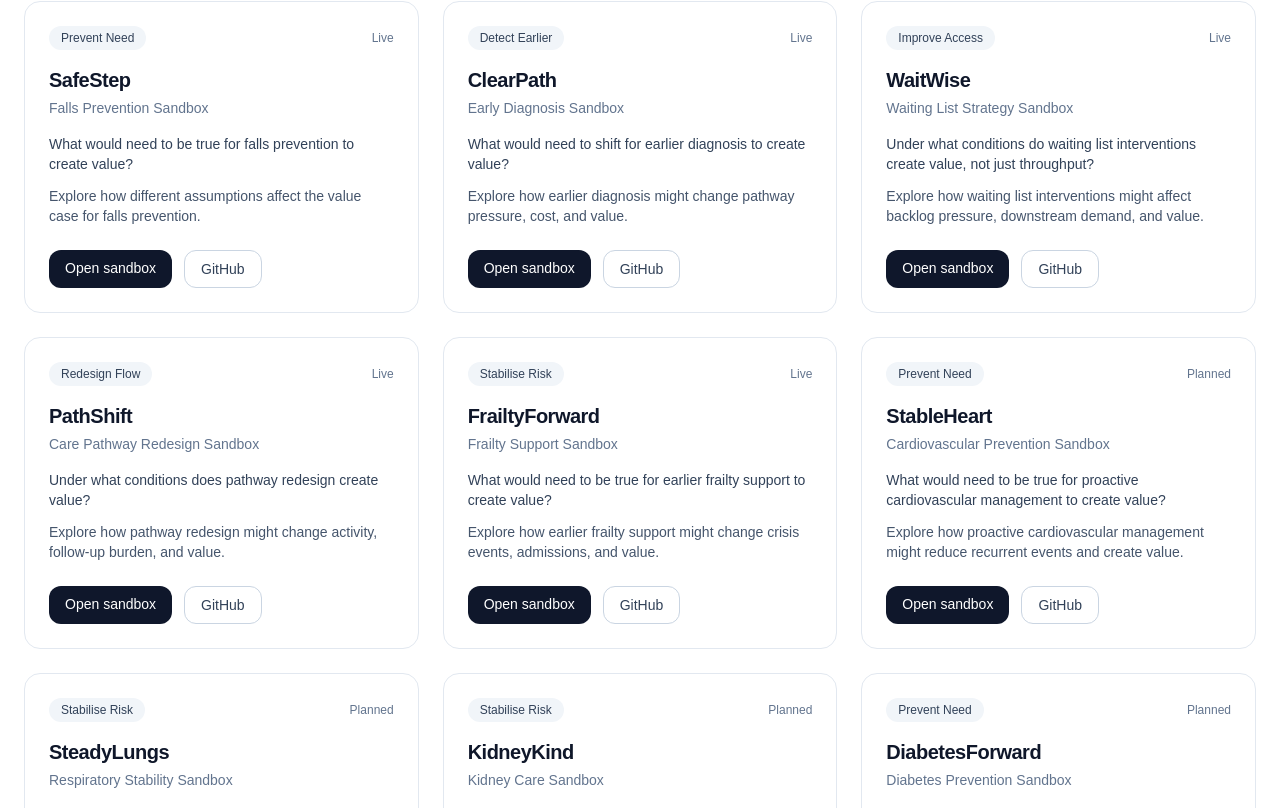
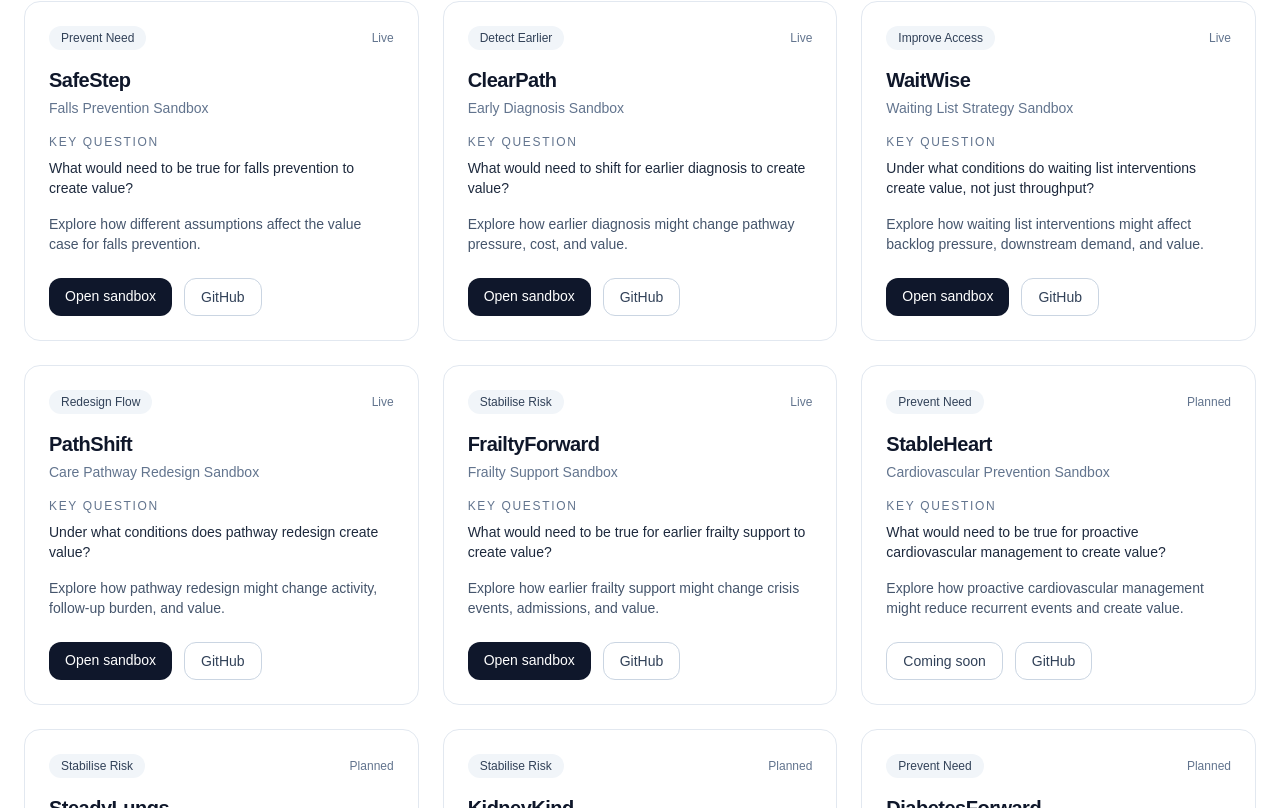
Before and after one commit to olivercareyncl/health-economics-scenario-lab, a Next.js app in the folder site/: page /sandboxes in a window 1280 px wide. Shown: the part 332-1140 px from the top of the page. Built offline with nearby package versions, Linux system fonts and the light colour scheme.

Commit message:
Update sandbox-card.tsx

```diff
--- a/site/src/components/sandbox-card.tsx
+++ b/site/src/components/sandbox-card.tsx
@@ -2,6 +2,10 @@ import Link from "next/link";
 import type { AppItem } from "@/data/apps";
 
 export default function SandboxCard({ app }: { app: AppItem }) {
+  const isLive = app.status === "Live";
+  const primaryHref = isLive ? app.liveUrl : "/sandboxes";
+  const primaryLabel = isLive ? "Open sandbox" : "Coming soon";
+
   return (
     <article className="rounded-2xl border border-slate-200 bg-white p-6">
       <div className="flex items-center justify-between gap-4">
@@ -14,16 +18,27 @@ export default function SandboxCard({ app }: { app: AppItem }) {
       <h3 className="mt-4 text-xl font-semibold tracking-tight">{app.name}</h3>
       <p className="mt-1 text-sm text-slate-500">{app.descriptor}</p>
 
-      <p className="mt-4 text-sm text-slate-700">{app.question}</p>
-      <p className="mt-3 text-sm text-slate-600">{app.shortDescription}</p>
+      <div className="mt-4">
+        <p className="text-xs font-medium uppercase tracking-[0.14em] text-slate-500">
+          Key question
+        </p>
+        <p className="mt-2 text-sm text-slate-800">{app.question}</p>
+      </div>
+
+      <p className="mt-4 text-sm text-slate-600">{app.shortDescription}</p>
 
       <div className="mt-6 flex gap-3">
         <Link
-          href={app.liveUrl === "#" ? "/sandboxes" : app.liveUrl}
-          className="rounded-xl bg-slate-900 px-4 py-2 text-sm font-medium text-white"
+          href={primaryHref}
+          className={`rounded-xl px-4 py-2 text-sm font-medium ${
+            isLive
+              ? "bg-slate-900 text-white"
+              : "border border-slate-300 text-slate-700"
+          }`}
         >
-          Open sandbox
+          {primaryLabel}
         </Link>
+
         <Link
           href={app.githubUrl}
           className="rounded-xl border border-slate-300 px-4 py-2 text-sm font-medium text-slate-700"
```
